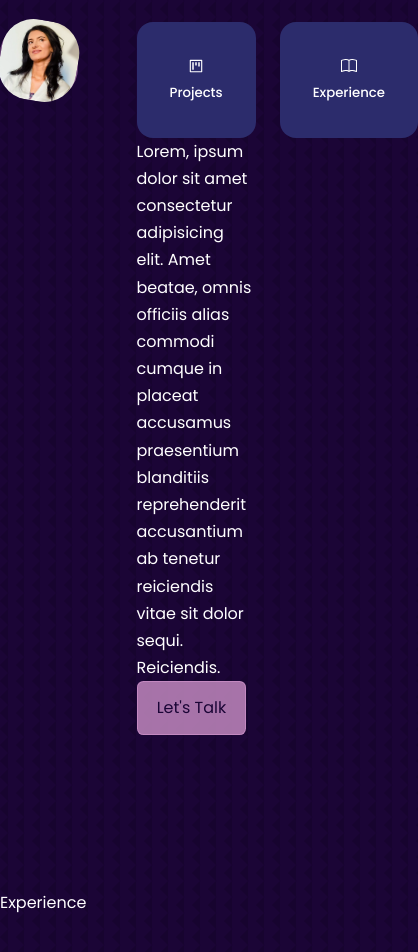
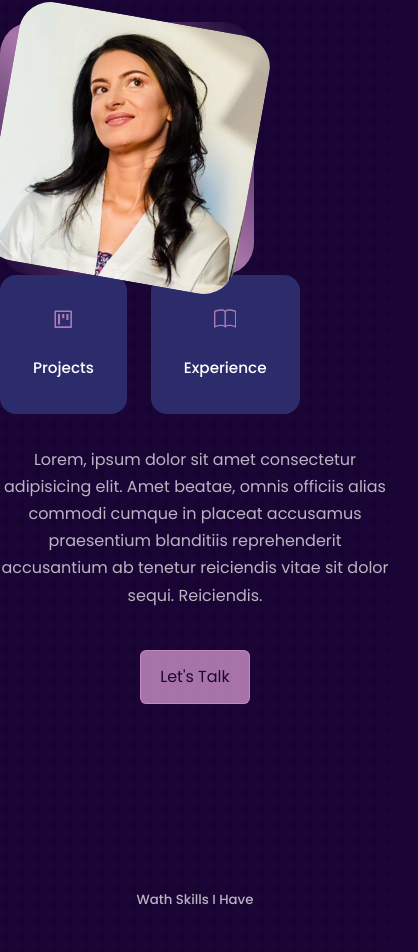
Before and after one commit to bogdana03/portfolio, a React (Create React App) app in the folder portfolio-website/: page / in a window 390 px wide. Shown: the part 991-1943 px from the top of the page, 418 px wide, since content can reach past the window. Built offline with nearby package versions, Linux system fonts and the light colour scheme.

Commit message:
start to develop exeprience section

```diff
--- a/portfolio-website/src/components/about/About.jsx
+++ b/portfolio-website/src/components/about/About.jsx
@@ -30,12 +30,12 @@ const About = () => {
           </article>
         </div>
 
-        <span>
+        <p>
           Lorem, ipsum dolor sit amet consectetur adipisicing elit.
           Amet beatae, omnis officiis alias commodi cumque in placeat accusamus praesentium blanditiis
           reprehenderit accusantium ab tenetur reiciendis vitae sit dolor sequi.
           Reiciendis.
-        </span>
+        </p>
 
         <a href="#contact" className='btn btn-primary'>Let's Talk</a>
       </div>
--- a/portfolio-website/src/components/about/about.css
+++ b/portfolio-website/src/components/about/about.css
@@ -44,3 +44,56 @@
     border-color: var(--color-primary-variant);
     cursor: default;
 }
+
+.about_icon {
+    color: var(--color-primary);
+    font-size: 1.4rem;
+    margin-bottom: 1rem;
+}
+
+.about_card h5 {
+    font-size: 0.95rem;
+}
+
+.about_content p {
+    margin: 2rem 0 2.6rem;
+    color: var(--color-light);
+}
+
+/*------------------ MEDIA QUERIES (MEDIUM DEVICES) ------------*/
+@media screen  and (max-width: 1024px) {
+   .about_container {
+     grid-template-columns: 1fr;
+     gap: 0;
+   }
+
+   .about_me {
+    width: 50%;
+    margin: 2rem auto 4 rem;
+   }
+
+   .about_conatnt p {
+    margin: 1rem 0 1.5rem;
+   }
+}
+
+/*------------------ MEDIA QUERIES (SMALL DEVICES) ------------*/
+@media screen  and (max-width: 600px) {
+    .about_me {
+        width: 65%;
+        margin: 0 auto 3 rem;
+    }
+
+    .about_cards {
+        grid-template-columns: 1fr 1rf;
+        gap: 1 rem;
+    }
+
+    .about_content {
+        text-align: center;
+    }
+
+    .about_content p {
+        margin: 1.5 rem 0;
+    }
+}
--- a/portfolio-website/src/components/experience/Experince.jsx
+++ b/portfolio-website/src/components/experience/Experince.jsx
@@ -3,7 +3,18 @@ import './experience.css'
 
 const Experince = () => {
   return (
-   <section id='experience'>Experience</section>
+   <section id='experience'>
+    <h5>Wath Skills I Have</h5>
+
+    <div className="container experience_container">
+      <div className="experience_frontend">
+
+      </div>
+      <div className="experience_ux_ui">
+
+      </div>
+    </div>
+   </section>
    )
 }
 
```
